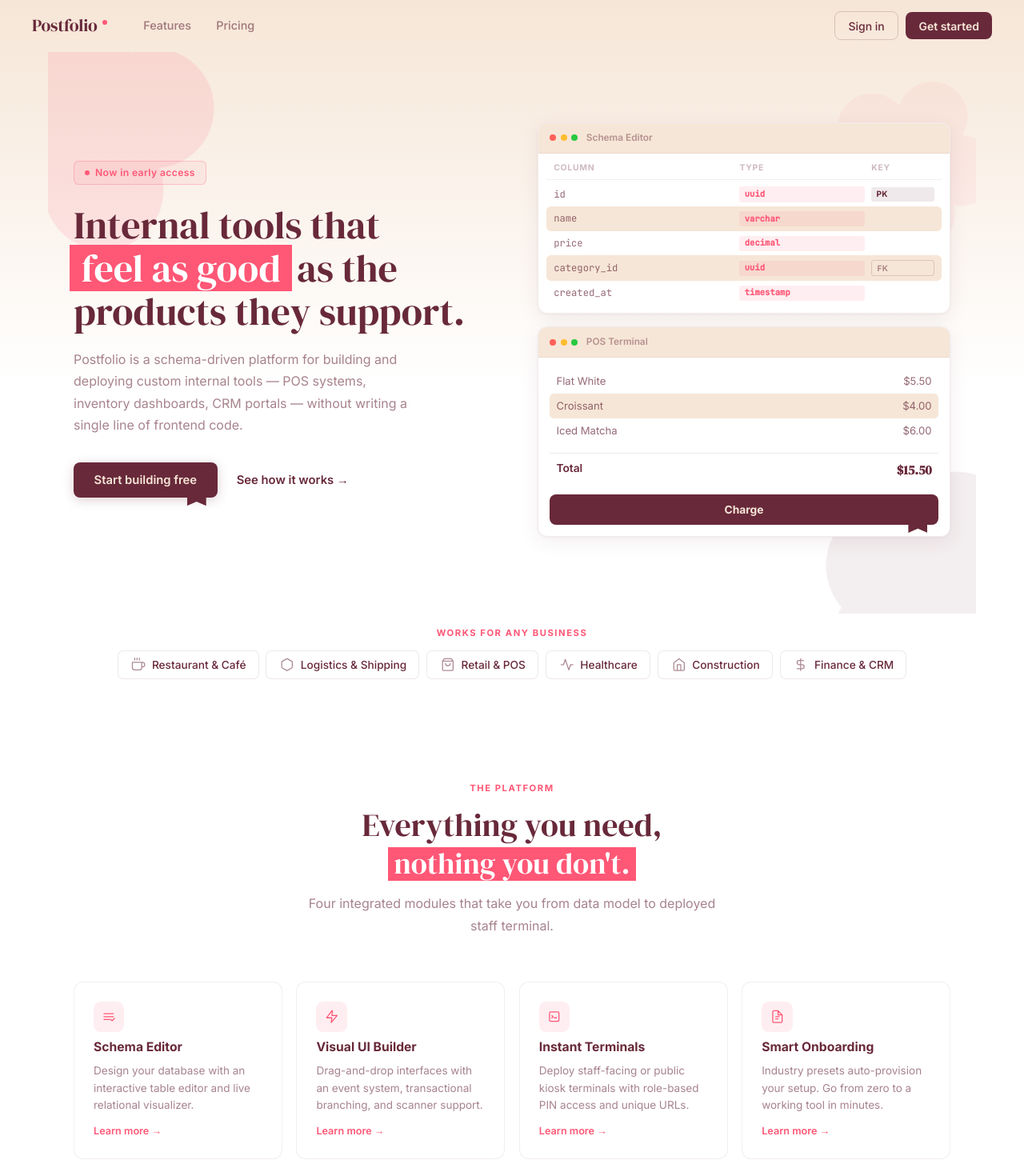
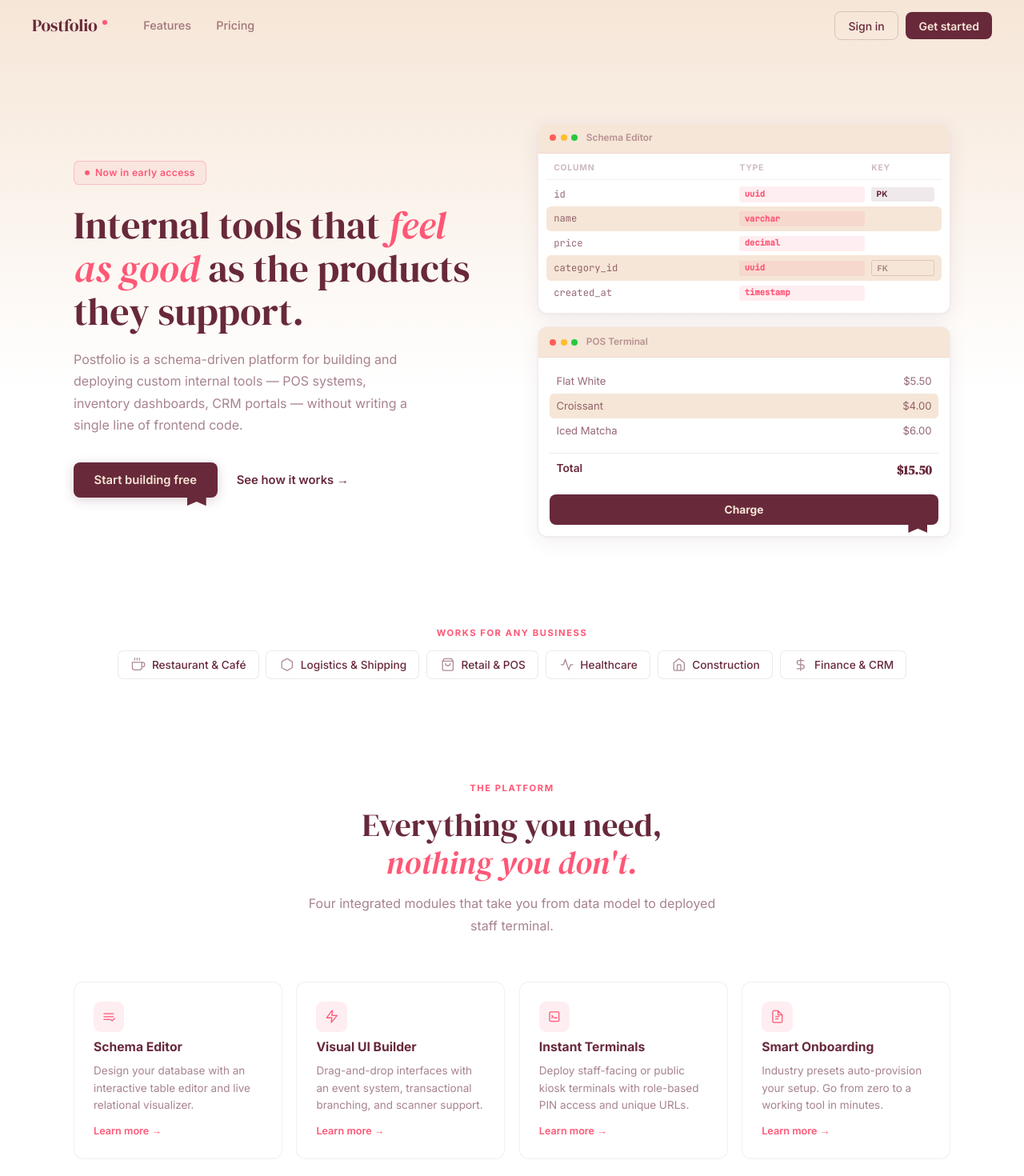
Before and after one commit to Jaeyu022105/kogane, a Nuxt app: page / in a window 1280 px wide. Shown: the top 1470 px of the page at 80% size. Built offline with nearby package versions, Linux system fonts and the light colour scheme.

Commit message:
Revert "feat: updated home page"
This reverts commit 22deef22305219803b939f191cfc16d18606ea57.

```diff
--- a/pages/index.vue
+++ b/pages/index.vue
@@ -52,39 +52,6 @@
 <template>
   <!-- ── Hero ─────────────────────────────────────────────── -->
   <section class="hero">
-    <!-- faded rotating flower decorations -->
-    <svg class="flower flower-tl" viewBox="0 0 100 100" fill="none" xmlns="http://www.w3.org/2000/svg" aria-hidden="true">
-      <g opacity="0.12" fill="#FF5776">
-        <circle cx="50" cy="25" r="22" />
-        <circle cx="50" cy="75" r="22" />
-        <circle cx="25" cy="50" r="22" />
-        <circle cx="75" cy="50" r="22" />
-        <circle cx="50" cy="50" r="18" />
-      </g>
-    </svg>
-
-    <svg class="flower flower-br" viewBox="0 0 100 100" fill="none" xmlns="http://www.w3.org/2000/svg" aria-hidden="true">
-      <g opacity="0.08" fill="#68293A">
-        <circle cx="50" cy="28" r="22" />
-        <circle cx="71" cy="43" r="22" />
-        <circle cx="63" cy="68" r="22" />
-        <circle cx="37" cy="68" r="22" />
-        <circle cx="29" cy="43" r="22" />
-        <circle cx="50" cy="50" r="18" />
-      </g>
-    </svg>
-
-    <svg class="flower flower-tr" viewBox="0 0 100 100" fill="none" xmlns="http://www.w3.org/2000/svg" aria-hidden="true">
-      <g opacity="0.06" fill="#FF5776">
-        <circle cx="50" cy="22" r="20" />
-        <circle cx="78" cy="42" r="20" />
-        <circle cx="67" cy="75" r="20" />
-        <circle cx="33" cy="75" r="20" />
-        <circle cx="22" cy="42" r="20" />
-        <circle cx="50" cy="50" r="15" />
-      </g>
-    </svg>
-
     <div class="hero-inner">
       <div class="hero-badge">
         <span class="badge-dot" />
@@ -93,7 +60,7 @@
 
       <h1 class="hero-headline">
         Internal tools that
-        <em><span class="hl-block">feel as good</span></em>
+        <em>feel as good</em>
         as the products they support.
       </h1>
 
@@ -172,7 +139,7 @@
     <div class="section-inner">
       <div class="m-label-block">
         <p class="m-overline">The Platform</p>
-        <h2 class="m-heading">Everything you need,<br><em><span class="hl-block hl-block--sm">nothing you don't.</span></em></h2>
+        <h2 class="m-heading">Everything you need,<br><em>nothing you don't.</em></h2>
         <p class="m-sub">Four integrated modules that take you from data model to deployed staff terminal.</p>
       </div>
       <div class="pillar-grid">
@@ -195,7 +162,7 @@
     <div class="section-inner philosophy-inner">
       <div class="philosophy-text">
         <p class="m-overline">Our philosophy</p>
-        <h2 class="m-heading">Most internal tools are either <span class="hl-block hl-block--maroon">too rigid</span> or <span class="hl-block hl-block--maroon">too ugly.</span></h2>
+        <h2 class="m-heading">Most internal tools are either too rigid or too ugly.</h2>
         <p class="m-sub">
           SaaS tools lock you into their model. Custom builds look terrible and take months. Postfolio is built on the belief that internal tools should feel as premium as the products they support — and be ready in minutes.
         </p>
@@ -225,7 +192,7 @@
   <!-- ── CTA ───────────────────────────────────────────────── -->
   <section class="m-cta-strip">
     <div class="m-cta-inner">
-      <h2 class="m-cta-heading">Ready to build something <em><span class="hl-block">beautiful?</span></em></h2>
+      <h2 class="m-cta-heading">Ready to build something <em>beautiful?</em></h2>
       <p class="m-cta-sub">Join forward-thinking businesses using Postfolio to manage their operations in style.</p>
       <div class="m-cta-btns">
         <NuxtLink to="/login" class="m-btn-primary ribbon">Get started — it's free</NuxtLink>
@@ -243,65 +210,6 @@
   padding: 0 2rem;
 }
 
-/* ── Highlight block (blocky background on em text) ────── */
-.hl-block {
-  position: relative;
-  display: inline-block;
-  background: #FF5776;
-  color: #FFFFFF;
-  padding: 0.1em 0.3em;
-  margin: -0.1em -0.1em;
-  box-decoration-break: clone;
-  -webkit-box-decoration-break: clone;
-  line-height: 1;
-  z-index: 2;
-  font-style: normal;
-}
-
-.hl-block--sm {
-  font-size: 0.92em;
-  padding: 0.06em 0.2em 0.08em;
-}
-
-.hl-block--maroon {
-  background: #68293A;
-  color: #F6E6D7;
-}
-
-/* ── Flower decorations ───────────────────────────────── */
-.flower {
-  position: absolute;
-  pointer-events: none;
-  will-change: transform;
-}
-
-.flower-tl {
-  width: 340px;
-  height: 340px;
-  top: -80px;
-  left: -120px;
-  animation: spin-cw 28s linear infinite;
-}
-
-.flower-br {
-  width: 360px;
-  height: 360px;
-  bottom: -160px;
-  right: -140px;
-  animation: spin-ccw 36s linear infinite;
-}
-
-.flower-tr {
-  width: 220px;
-  height: 220px;
-  top: 30px;
-  right: -30px;
-  animation: spin-cw 22s linear infinite;
-}
-
-@keyframes spin-cw  { from { transform: rotate(0deg); }   to { transform: rotate(360deg); } }
-@keyframes spin-ccw { from { transform: rotate(0deg); }   to { transform: rotate(-360deg); } }
-
 /* ── Hero ─────────────────────────────────────────────── */
 .hero {
   position: relative;
@@ -312,7 +220,7 @@
   max-width: 1160px;
   margin: 0 auto;
   padding: 5.5rem 2rem 6rem;
-  overflow: hidden;
+  overflow: visible;
 }
 
 .hero-badge {
```
